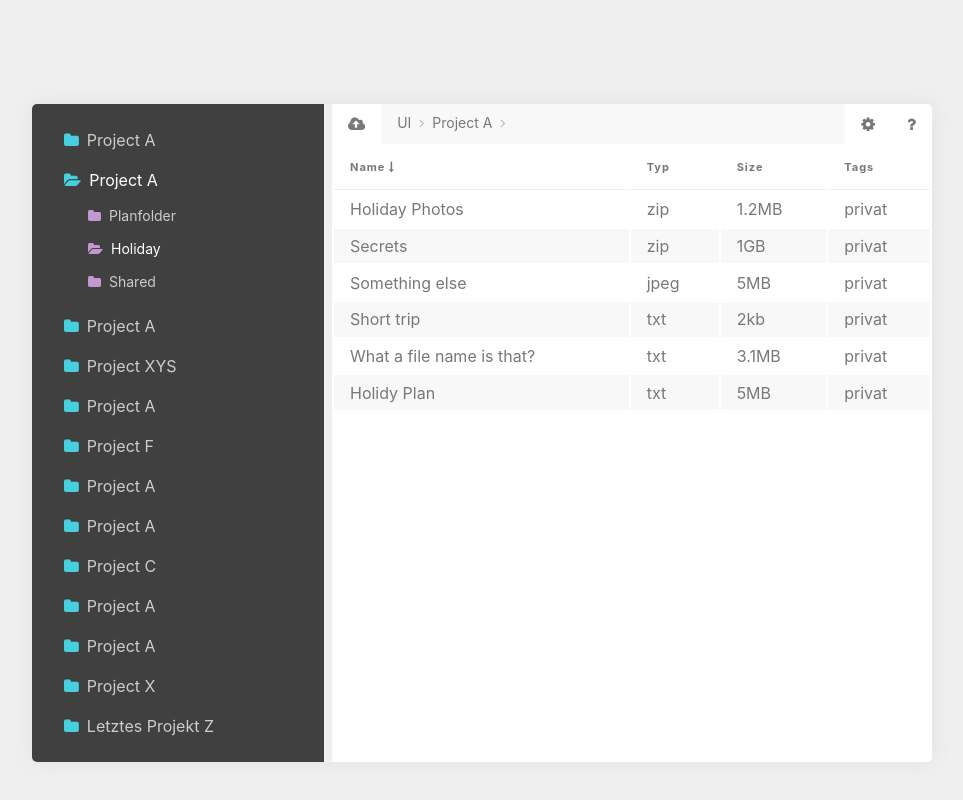
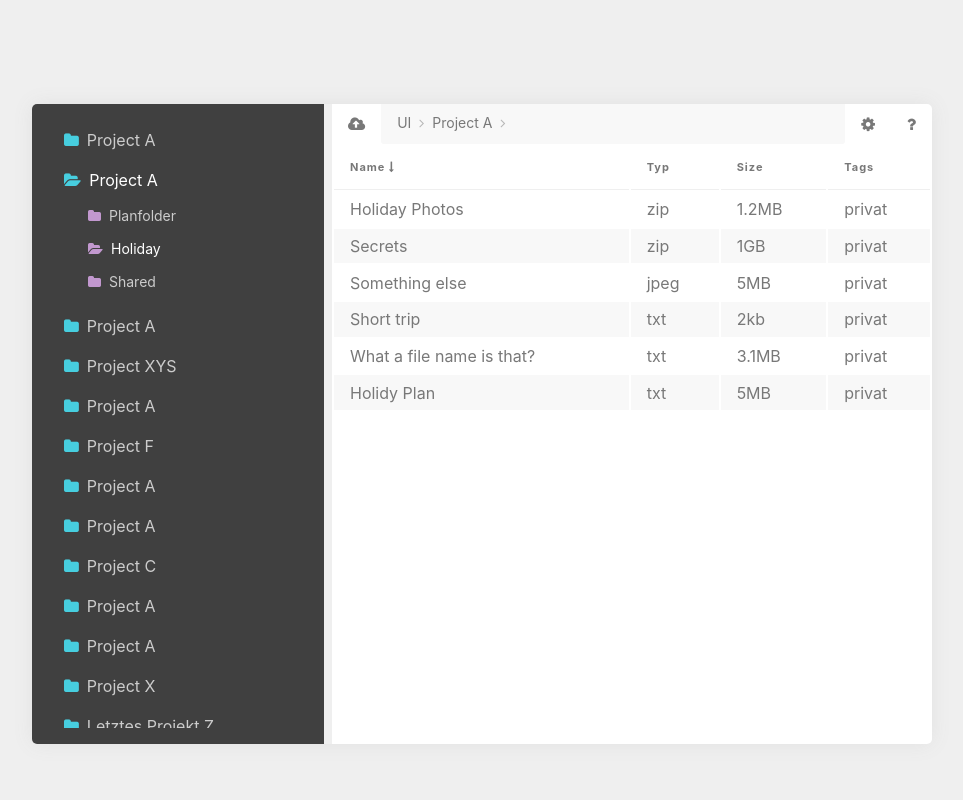
Before and after one commit to Yorik805/backend, a Flask app: page /testing/html in a window 1280 px wide. Shown: the whole page, without its empty margins (158-1121 px from the left). Run offline with Flask 3, Linux system fonts and the light colour scheme.

Commit message:
Update filebrowser.css

```diff
--- a/static/filebrowser.css
+++ b/static/filebrowser.css
@@ -82,7 +82,8 @@ html {
 	 display: block;
 	 background: #404040;
 	 color: #ccc;
-	 overflow: hidden;
+	 overflow-y: hidden;
+	 height: 80dvh;
 	 transition: all 0.5s ease;
 	 width: 0;
 	 max-width: 300px;
@@ -109,6 +110,7 @@ html {
  .ui__main {
 	 flex: 1 1 auto;
 	 display: block;
+	 height: 80dvh;
 	 width: calc(100% - 300px);
 }
  .ui__menu {
```
